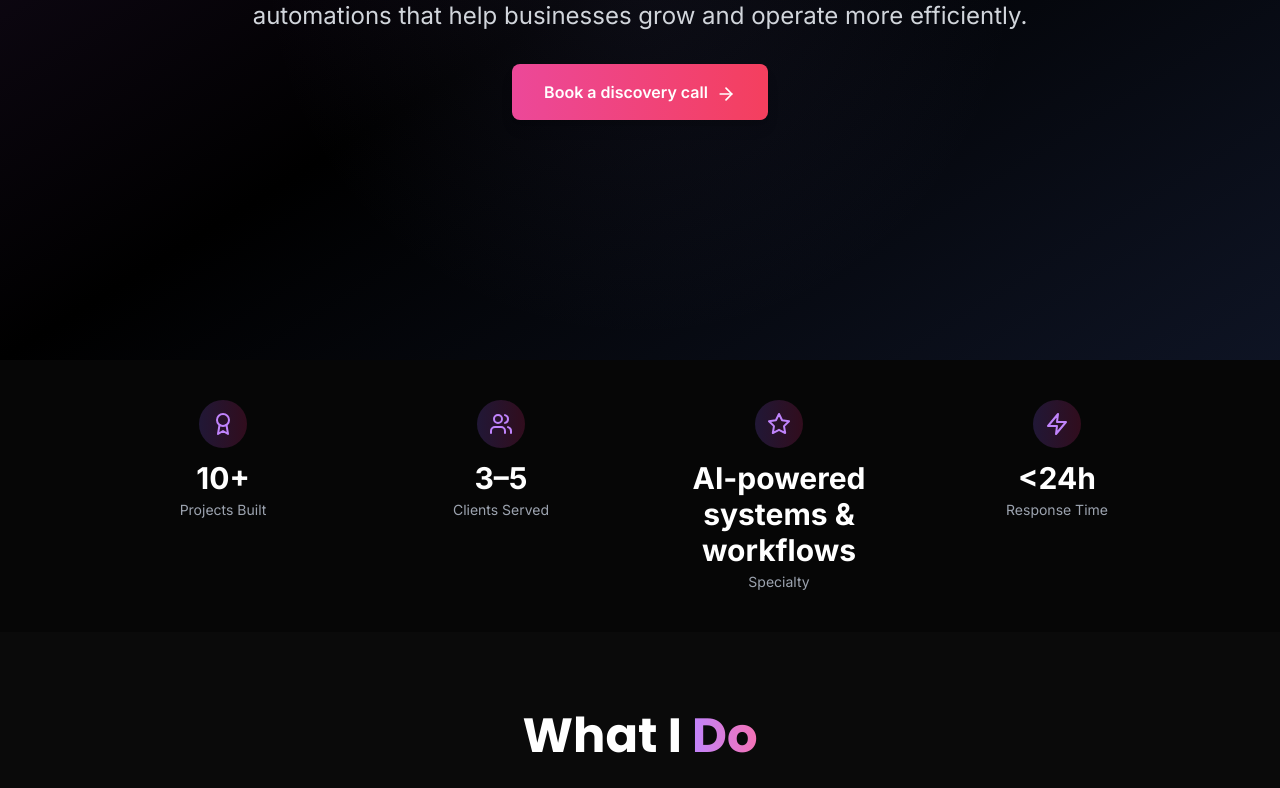
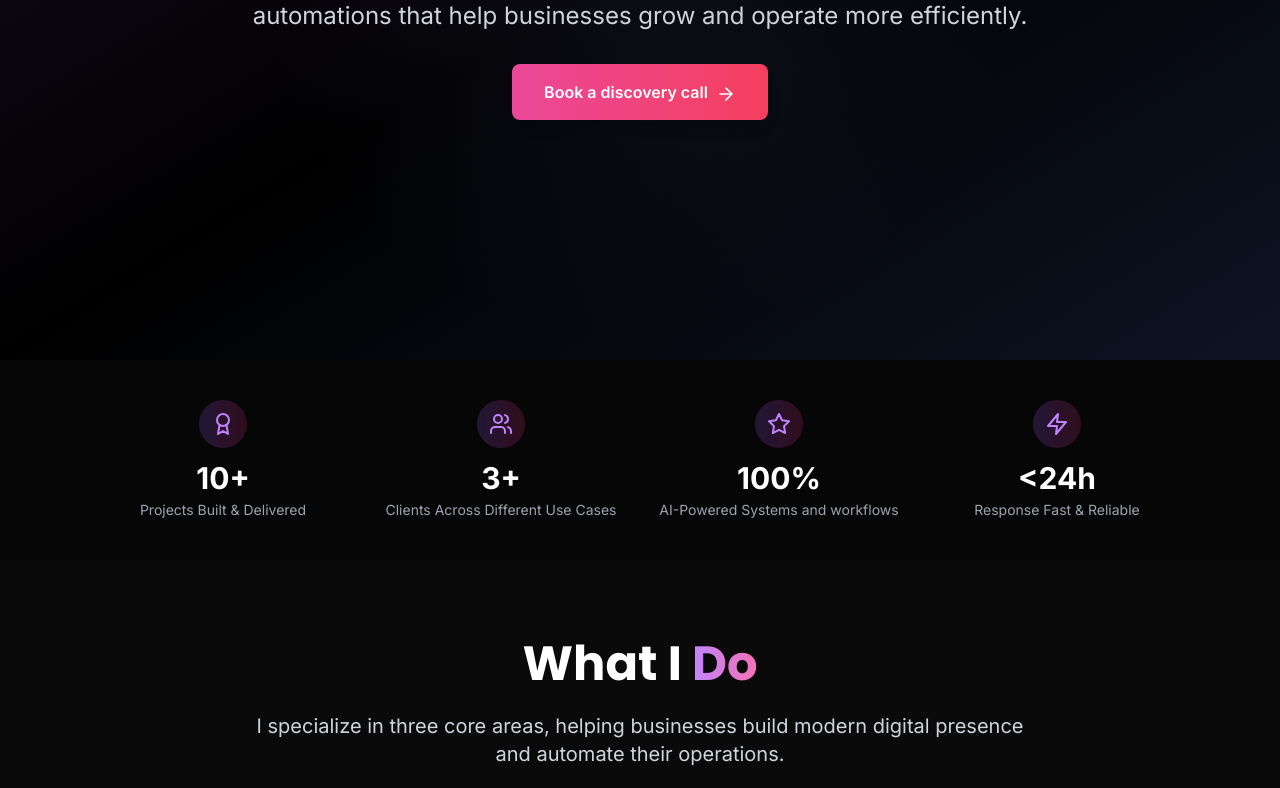
Before and after one commit to SalahDevv28/My-Portfolio, a Next.js app: page / in a window 1280 px wide. Shown: the part 440-1228 px from the top of the page. Built offline with nearby package versions, Linux system fonts and the light colour scheme.

Commit message:
style: update stats with new values and formatting

```diff
--- a/app/page.tsx
+++ b/app/page.tsx
@@ -110,10 +110,10 @@ const testimonials = [
 
 // Stats
 const stats = [
-  { label: 'Projects Built', value: '10+', icon: Award },
-  { label: 'Clients Served', value: '3–5', icon: Users },
-  { label: 'Specialty', value: 'AI-powered systems & workflows', icon: Star },
-  { label: 'Response Time', value: '<24h', icon: Zap }
+  { label: 'Projects Built & Delivered', value: '10+', icon: Award },
+  { label: 'Clients Across Different Use Cases', value: '3+', icon: Users },
+  { label: 'AI-Powered Systems and workflows', value: '100%', icon: Star },
+  { label: 'Response Fast & Reliable', value: '<24h', icon: Zap }
 ]
 
 export default function HomePage() {
```
